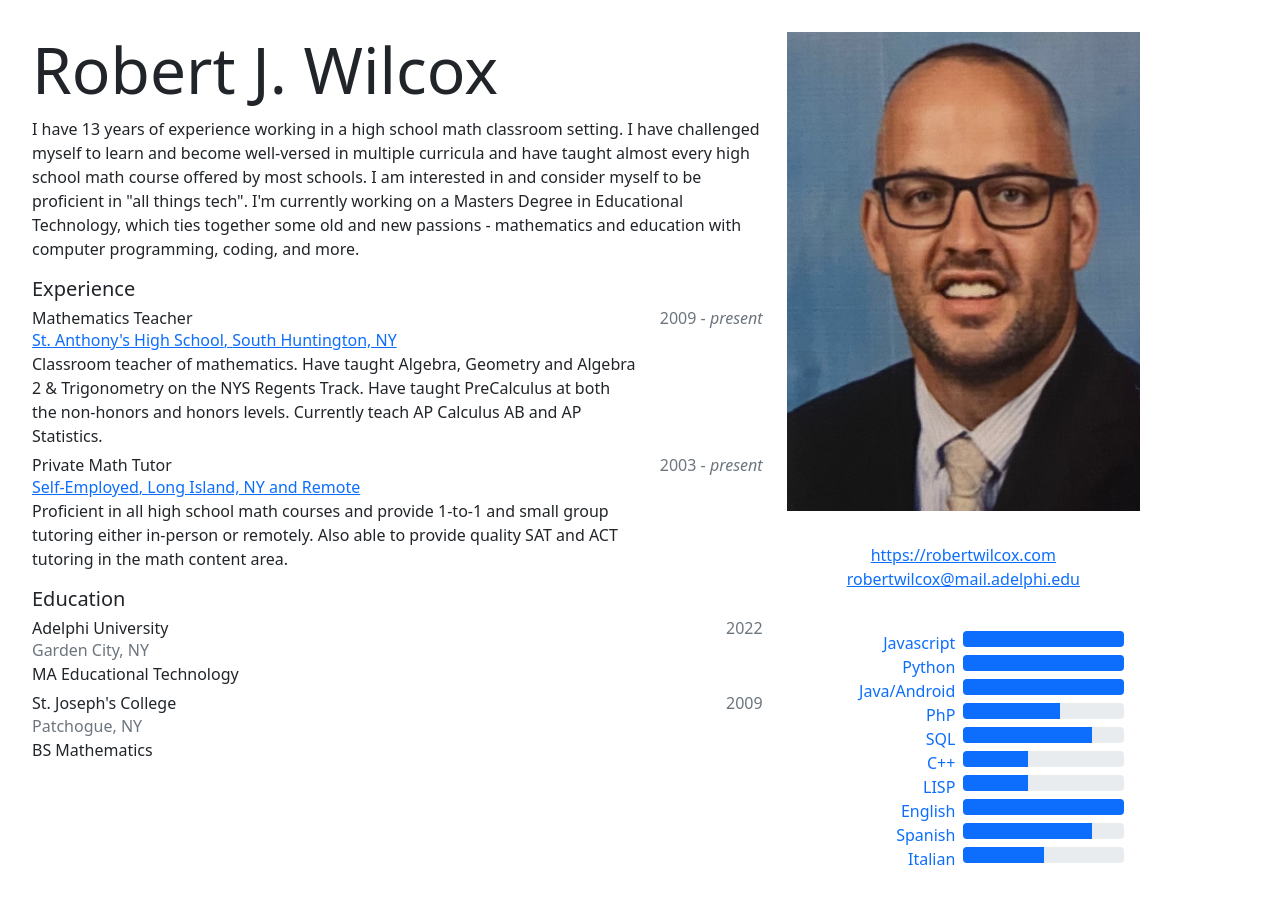
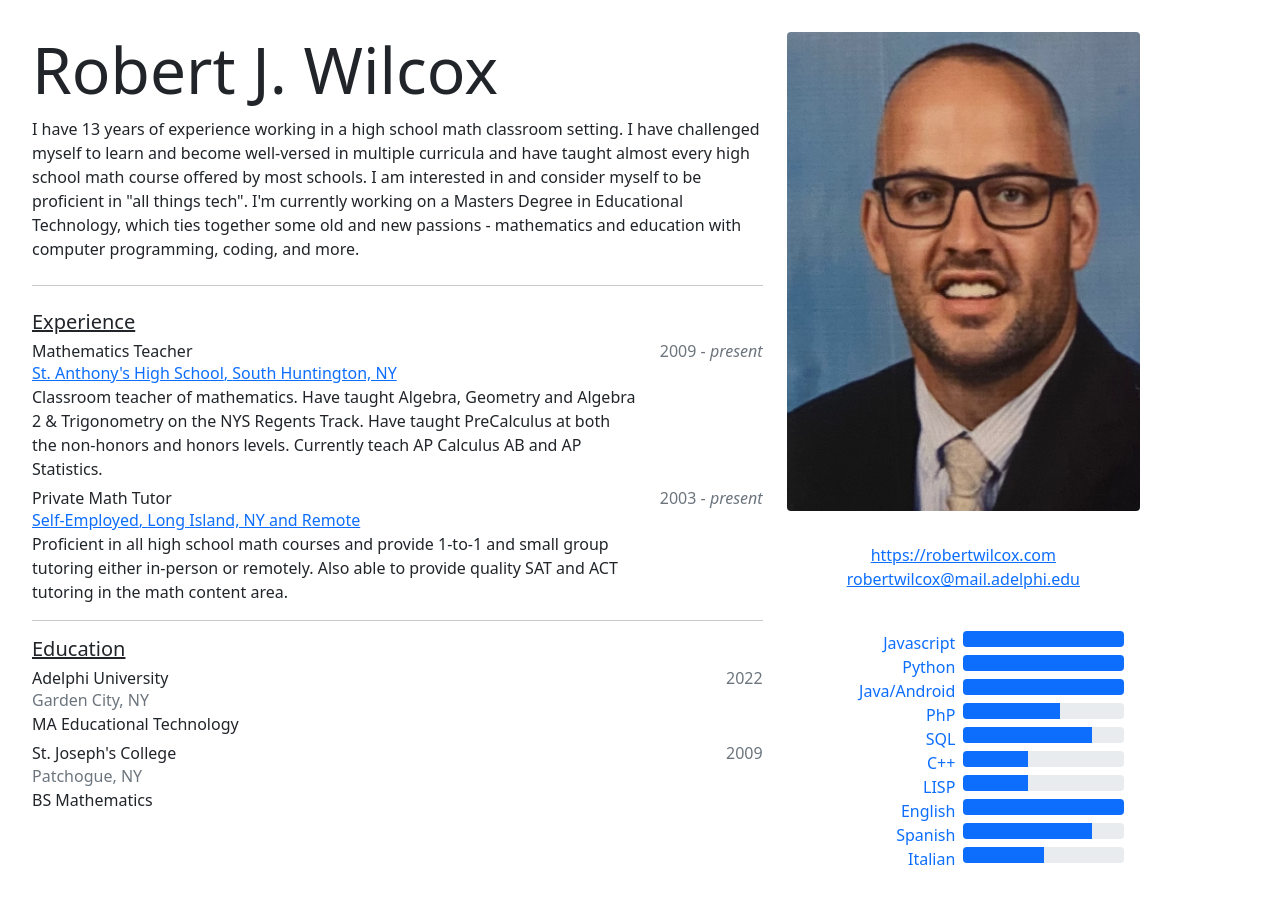
Before and after one commit to rwilcox23/resume, a React (Create React App) app: page / in a window 1280 px wide. Shown: the top 904 px of the page. Built offline with nearby package versions, Linux system fonts and the light colour scheme.

Commit message:
horizontal line between sections, rounded profile image, underlined section headers

```diff
--- a/src/PrettyRez.jsx
+++ b/src/PrettyRez.jsx
@@ -22,6 +22,9 @@ function Rez() {
   return (
     <div className="Rez container m-3 p-3">
       <div className="row">
+
+
+
         <div className="MainLeftCol col-12 col-md-8">
           <Header />
           <Experience />
@@ -34,6 +37,8 @@ function Rez() {
           <Skills />
         </div>
 
+
+
       </div>
     </div>
   );
@@ -43,9 +48,10 @@ function Rez() {
 // note that there is custom css for .PortfolioHeader h5 in index.css
 function Header(props) {
   return (
-    <header className="PortfolioHeader">
+    <header className="PortfolioHeader mb-4">
       <h5>Robert J. Wilcox</h5>
       <Bio />
+      <hr/>
     </header>
   );
 }
--- a/src/Profile.jsx
+++ b/src/Profile.jsx
@@ -17,7 +17,7 @@ function Contact(props) {
 function ProfileImg(props) {
 
   return (
-    <img className="mx-auto d-md-block d-sm-none mb-3 img-fluid" src={profileImg}
+    <img className="mx-auto d-md-block d-sm-none mb-3 img-fluid rounded" src={profileImg}
       alt="headshot of Rob" />
   )
 
@@ -27,7 +27,7 @@ function ProfileImg(props) {
 function Bio(props) {
   return (
     <section className="Bio">
-      <p className="text-justify mb-3">
+      <p className="text-justify mb-4">
         I have 13 years of experience working in a high school math classroom setting.
         I have challenged myself to learn and become well-versed in multiple curricula and have taught almost every high school math course offered by most schools.
         I am interested in and consider myself to be proficient in "all things tech".
--- a/src/Schools.jsx
+++ b/src/Schools.jsx
@@ -7,7 +7,7 @@ function Education(props) {
 
   return (
     <section className="mt-3">
-      <h5>Education</h5>
+      <h5><u>Education</u></h5>
       {schools}
     </section>
   );
--- a/src/Work.jsx
+++ b/src/Work.jsx
@@ -6,8 +6,9 @@ function Work(props) {
 
   return (
     <section className="mt-3">
-      <h5>Experience</h5>
+      <h5><u>Experience</u></h5>
       {jobs}
+      <hr/>
     </section>
   );
 }
```
